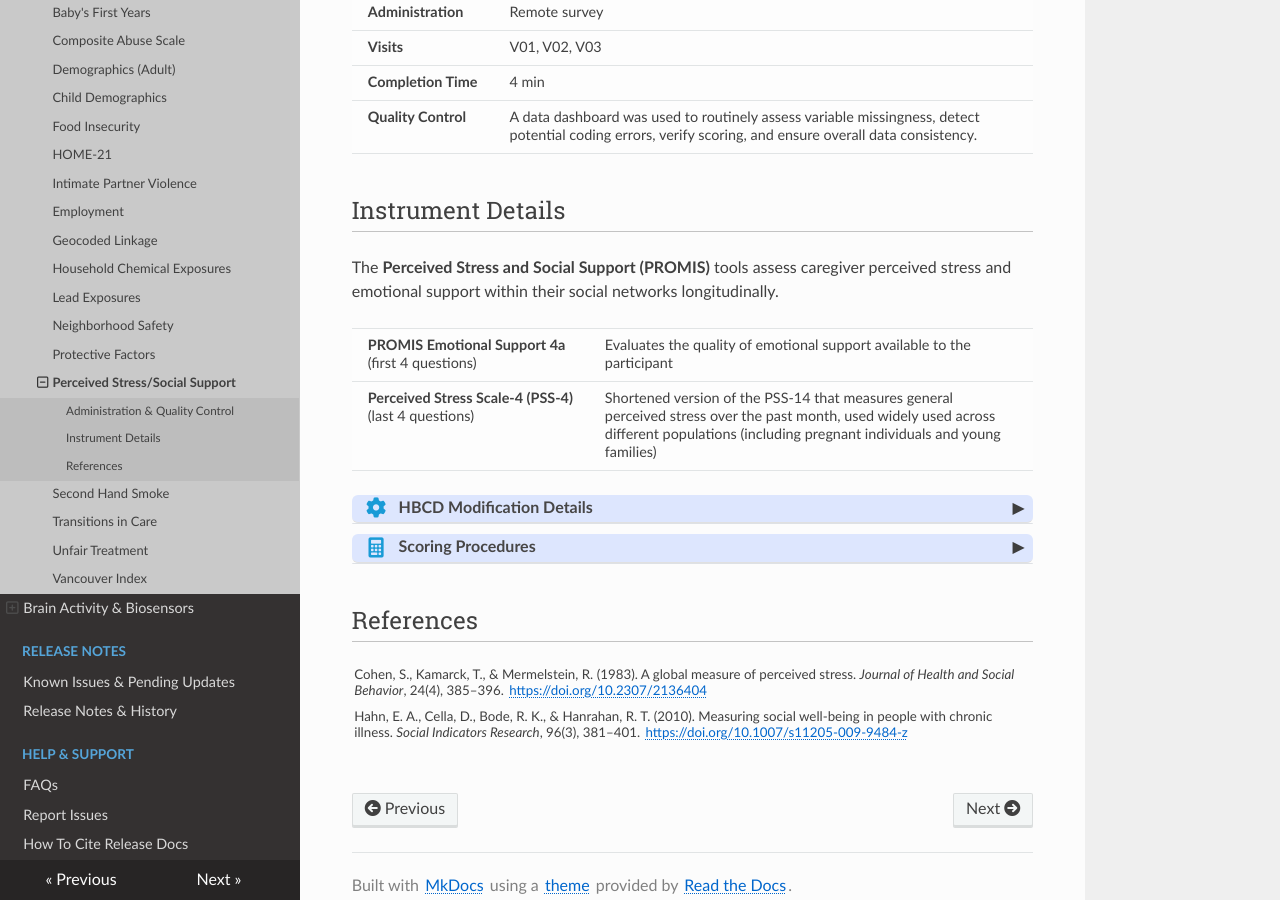
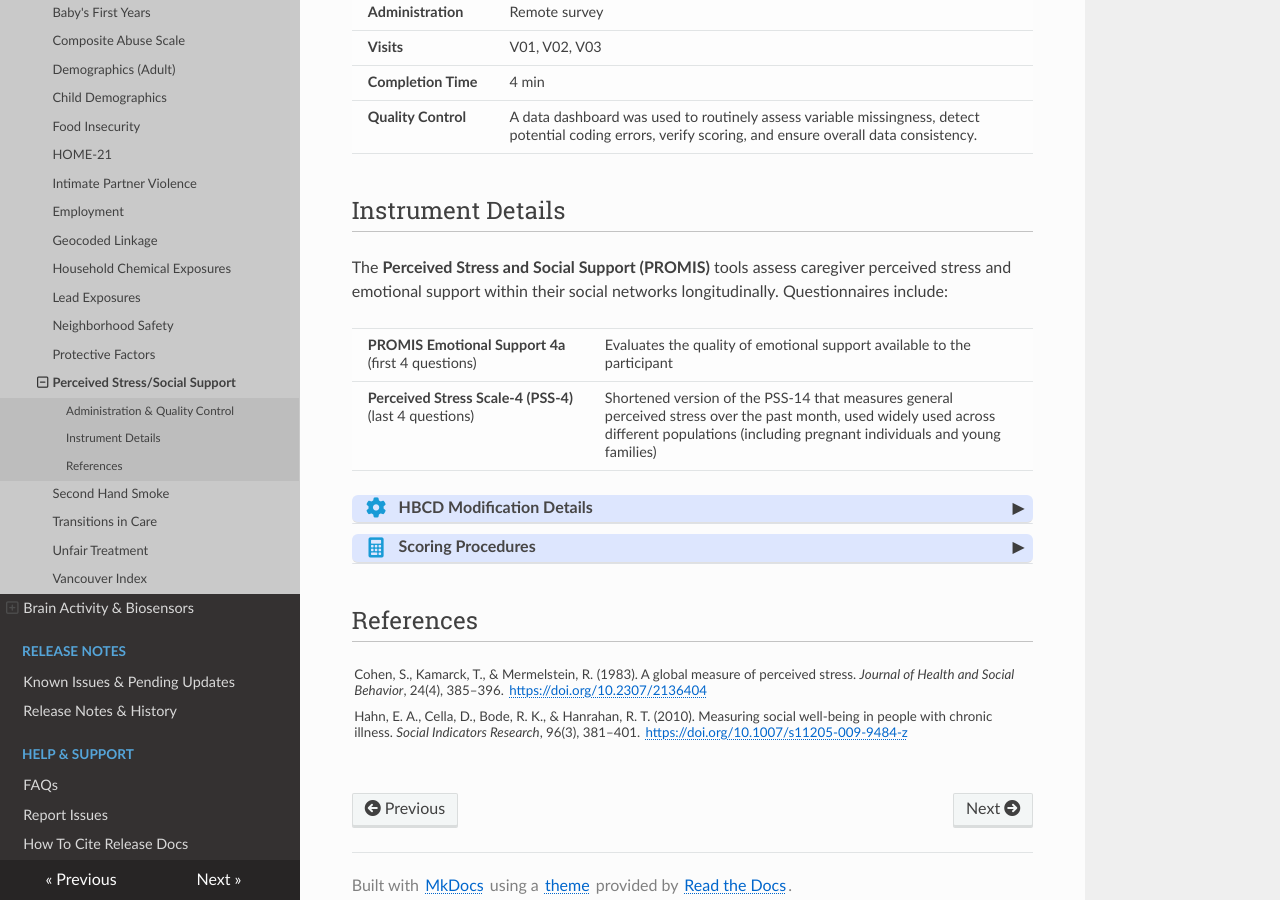
Before and after one commit to nbdc-datahub/hbcd-docs, an MkDocs documentation site: the page built from docs/instruments/SED/promis.md, in a window 1280 px wide and 900 px high, scrolled down 600 px. Built offline with MkDocs 1.6.1, drawn with Linux system fonts in a browser that asks for light colours; nearby versions of some CDN libraries; some of the changed lines change nothing that is shown.

Commit message:
polish PROMIS scoring

```diff
--- a/docs/instruments/SED/promis.md
+++ b/docs/instruments/SED/promis.md
@@ -45,7 +45,7 @@
 
 ## Instrument Details
 
-The **Perceived Stress and Social Support (PROMIS)** tools assess caregiver perceived stress and emotional support within their social networks longitudinally.
+The **Perceived Stress and Social Support (PROMIS)** tools assess caregiver perceived stress and emotional support within their social networks longitudinally. Questionnaires include:
 
 <table class="table-no-vertical-lines" style="width: 100%; border-collapse: collapse; table-layout: fixed;">
 <tbody>
@@ -82,25 +82,28 @@
 </div>
 <div class="collapsible-content">
 <p><b>PROMIS Emotional Support 4a</b><br>
-<!-- ADD LINK TO official scoring tables to generate t-scores -->
-The PROMIS Emotional Support 4a is scored on 5-point Likert scales. Total (raw) scores are calculated as the sum of all item responses and only computed when all items have valid responses (i.e., responses such as “Don’t know” are not permitted). Raw scores are converted to scale scores using values provided in the <a href="https://www.healthmeasures.net/images/PROMIS/manuals/Scoring_Manuals_/PROMIS_Emotional_Support_Scoring_Manual.pdf">official scoring tables</a> to generate T-scores.<p>
-<p>For researchers wanting to include participants with missing items, raw data can be entered into the <a href="https://www.assessmentcenter.net/ac_scoringservice">HealthMeasures Scoring Service</a> to generate final T-score. Higher scores indicate higher levels of emotional support.</p>
-<p><b>Perceived Stress Scale-4 (PSS-4)</b><br>
-The PSS-4 is scored on a 5-point Likert scale. Total scores are calculated as the sum of all item response only when all items have been answered. Items 2 and 3 are reverse-coded. Higher scores indicate higher levels of perceived stress.</p>
+Emotional support is reported on a 5-point Likert scale. Total raw scores (<code>total_raw_score</code>) are calculated as the sum of all item responses and are only computed when all items are answered<b style="font-size: 1.1em;">*</b>. Raw scores are converted to scale/T-scores (<code>scale_score</code>) with standard errors (<code>standard_error</code>) using the <a href="https://www.healthmeasures.net/images/PROMIS/manuals/Scoring_Manuals_/PROMIS_Emotional_Support_Scoring_Manual.pdf">official scoring tables</a>. Higher scores indicate greater emotional support. To include participants with missing item responses, researchers may instead use the <a href="https://www.assessmentcenter.net/ac_scoringservice">HealthMeasures Scoring Service</a> to generate T-scores.</p>
+<p><b>Perceived Stress Scale–4 (PSS-4)</b><br>
+Perceived stress is reported on a 5-point Likert scale. Total scores (<code>total_score</code>) are calculated as the sum of all item responses and are only computed when all items are answered<b style="font-size: 1.1em;">*</b>. Items 2 and 3 are reverse-coded prior to scoring (i.e., <code>0</code>→<code>4</code> becomes <code>4</code>→<code>0</code>). Higher scores indicate greater perceived stress.</p>
+<p><i><b style="font-size: 1.1em;">*</b> Items are considered "answered" if they have valid responses ranging from <code>0</code> to <code>4</code>, which excludes responses such as “Don’t know”</i></p>
 </div>
 
 
-<!-- PSS-4 Scoring Instructions:
-In the last month, how often have you felt that you were unable to control the important things in your life?
-In the last month, how often have you felt confident about your ability to handle your personal problems?
-In the last month, how often have you felt that things were going your way?
-In the last month, how often have you felt difficulties were piling up so high that you could not
-overcome them? -->
+
+
 
 <!--
-Questions 1 and 4: 0 = Never; 1 = Almost never; 2 = Sometimes; 3 = Fairly often; 4 = Very often Questions 2 and 3: 4 = Never; 3 = Almost never; 2 = Sometimes; 1 = Fairly often; 0 = Very often
+PSS-4 Scoring Instructions:
 
-I would support using the variable names to identify Questions 2/3 and 1/4 but want to make sure we are careful to keep up with any name changes that occur with various releases. These questions are NOT already reverse coded in the data dictionary.  -->
+ - In the last month, how often have you felt that you were unable to control the important things in your life?
+ - In the last month, how often have you felt confident about your ability to handle your personal problems?
+ - In the last month, how often have you felt that things were going your way?
+ - In the last month, how often have you felt difficulties were piling up so high that you could not overcome them?
+
+ - Questions 1 and 4: 0 = Never; 1 = Almost never; 2 = Sometimes; 3 = Fairly often; 4 = Very often
+ - Questions 2 and 3: 4 = Never; 3 = Almost never; 2 = Sometimes; 1 = Fairly often; 0 = Very often
+
+These questions are NOT already reverse coded in the data dictionary.  -->
 
 ## References
 <div class="references">
```
